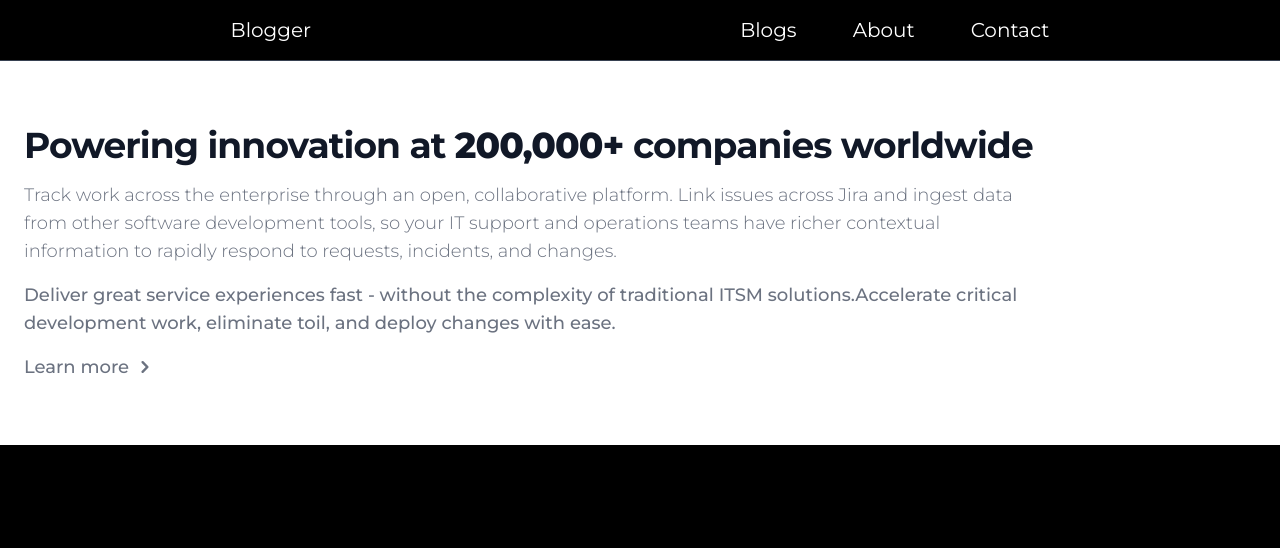
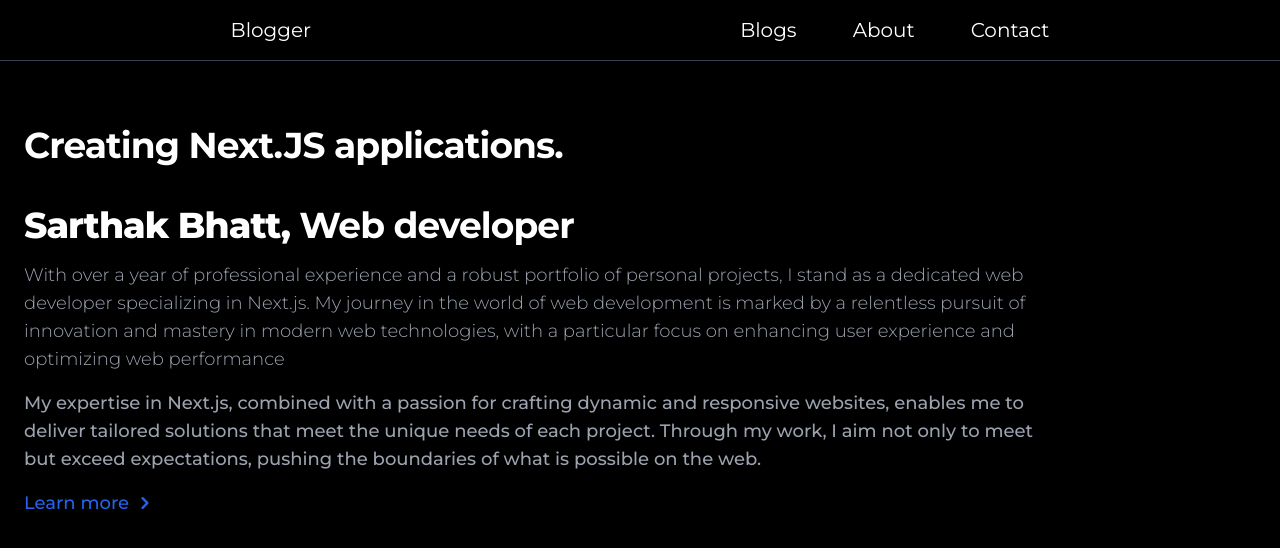
Before and after one commit to SarthakXO/blogging_app, a Next.js app: page /about in a window 1280 px wide. Shown: the top 548 px of the page. Built offline with nearby package versions, Linux system fonts and the light colour scheme.

Commit message:
about us page done

```diff
--- a/app/about/page.tsx
+++ b/app/about/page.tsx
@@ -1,29 +1,36 @@
+import Link from "next/link";
+
 const page = () => {
   return (
     <div>
-      <section className="bg-white dark:bg-gray-900">
+      <section className=" bg-black">
         <div className="py-8 px-4 mx-auto max-w-screen-xl lg:py-16 lg:px-6">
-          <div className="max-w-screen-lg text-gray-500 sm:text-lg dark:text-gray-400">
-            <h2 className="mb-4 text-4xl tracking-tight font-bold text-gray-900 dark:text-white">
-              Powering innovation at{" "}
-              <span className="font-extrabold">200,000+</span> companies
-              worldwide
+          <div className="max-w-screen-lg sm:text-lg text-gray-400">
+            <h2 className="mb-4 text-4xl tracking-tight font-bold  text-white">
+              Creating Next.JS applications. <br />
+              <br />
+              <span className="font-extrabold">Sarthak Bhatt,</span> Web
+              developer
             </h2>
             <p className="mb-4 font-light">
-              Track work across the enterprise through an open, collaborative
-              platform. Link issues across Jira and ingest data from other
-              software development tools, so your IT support and operations
-              teams have richer contextual information to rapidly respond to
-              requests, incidents, and changes.
+              With over a year of professional experience and a robust portfolio
+              of personal projects, I stand as a dedicated web developer
+              specializing in Next.js. My journey in the world of web
+              development is marked by a relentless pursuit of innovation and
+              mastery in modern web technologies, with a particular focus on
+              enhancing user experience and optimizing web performance
             </p>
             <p className="mb-4 font-medium">
-              Deliver great service experiences fast - without the complexity of
-              traditional ITSM solutions.Accelerate critical development work,
-              eliminate toil, and deploy changes with ease.
+              My expertise in Next.js, combined with a passion for crafting
+              dynamic and responsive websites, enables me to deliver tailored
+              solutions that meet the unique needs of each project. Through my
+              work, I aim not only to meet but exceed expectations, pushing the
+              boundaries of what is possible on the web.
             </p>
-            <a
-              href="#"
-              className="inline-flex items-center font-medium text-primary-600 hover:text-primary-800 dark:text-primary-500 dark:hover:text-primary-700"
+            <Link
+              href="https://github.com/SarthakXO"
+              target="_blank"
+              className="inline-flex items-center font-medium text-blue-600 hover:text-blue-300 duration-300"
             >
               Learn more
               <svg
@@ -38,7 +45,7 @@
                   clip-rule="evenodd"
                 ></path>
               </svg>
-            </a>
+            </Link>
           </div>
         </div>
       </section>
```
